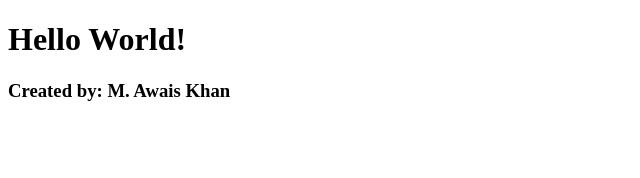
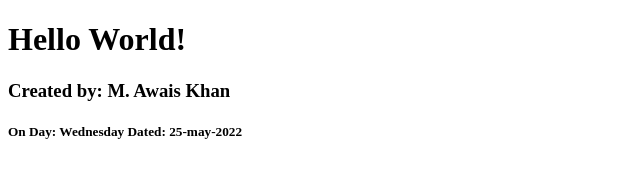
Before and after one commit to EngrAwaisKhan/Bootcamp2020-OnlineTutorial-01, a plain HTML site: page index.html in a window 1280 px wide. Shown: the whole page, without its empty margins (0-640 px from the left). Drawn offline with Linux system fonts and the light colour scheme.

Commit message:
Update index.html

```diff
--- a/index.html
+++ b/index.html
@@ -9,5 +9,9 @@
 <body>
     <h1>Hello World!</h1>
     <h3>Created by: M. Awais Khan</h3>
+    <h5>On
+        Day: Wednesday
+        Dated: 25-may-2022
+    </h5>
 </body>
 </html>
```
